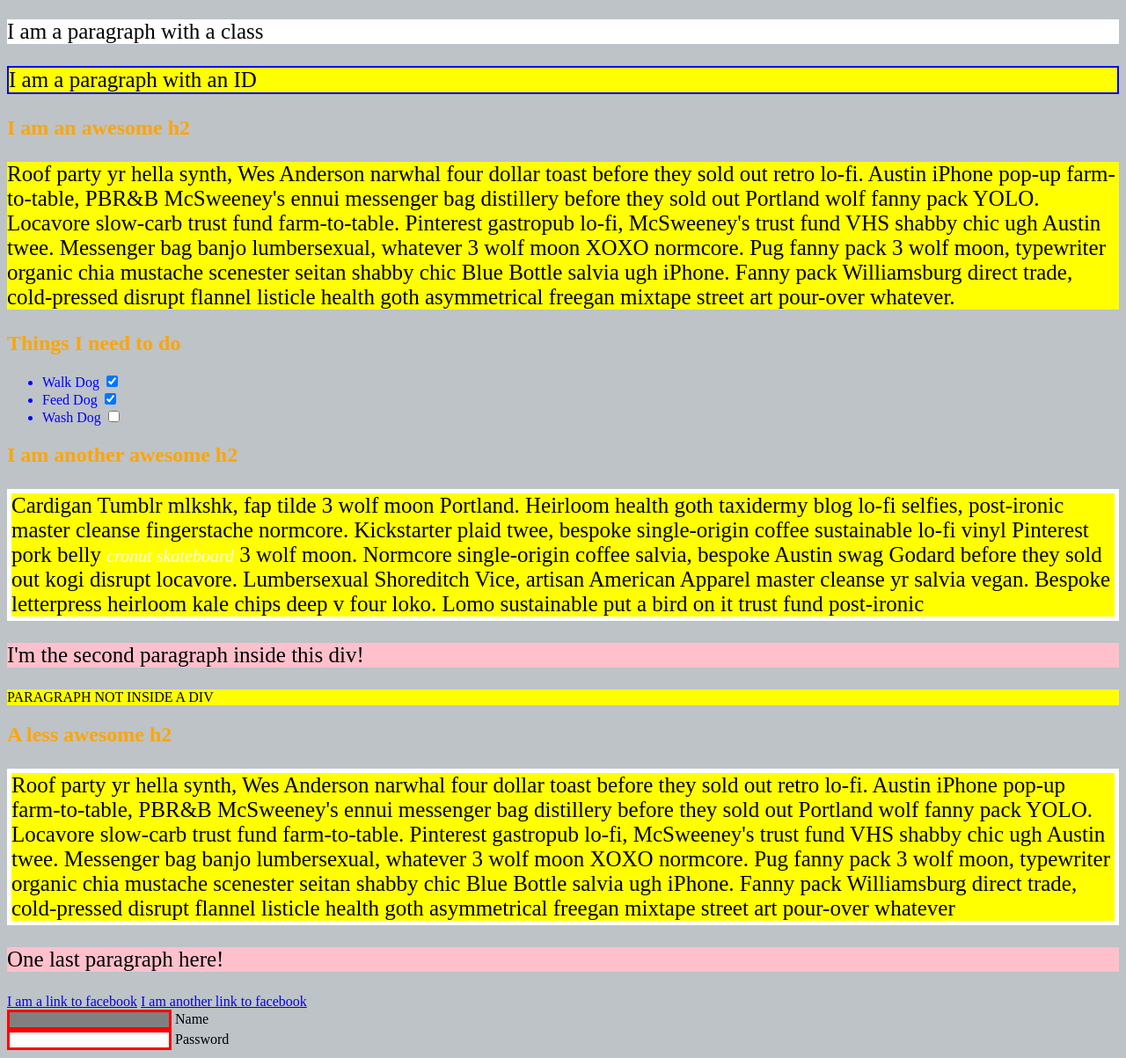
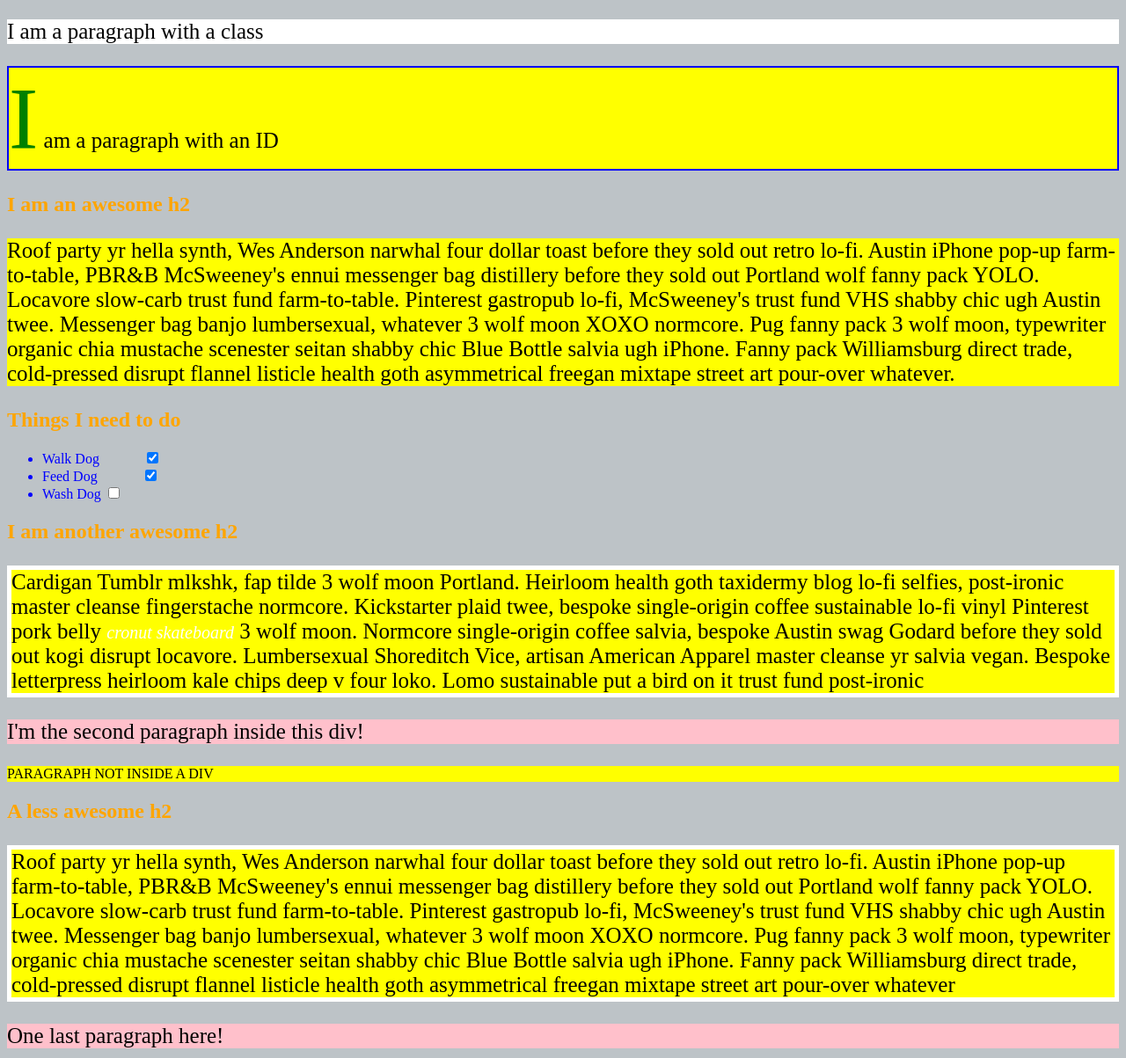
Before and after one commit to anastassiyas/Advanced-CSS, a plain HTML site: page practice.html in a window 1280 px wide. Shown: the part 97-1300 px from the top of the page at 88% size. Drawn offline with Linux system fonts and the light colour scheme.

Commit message:
Adding files

```diff
--- a/practise.css
+++ b/practise.css
@@ -92,14 +92,34 @@ body {
 
   /*Make all "checked" checkboxes have a left margin of 50px(margin-left: 50px)*/
 
+  :checked {
+    margin-left: 50px;
+
+  }
+
 
   /* Make the <label> elements all UPPERCASE without changing the HTML(definitely look this one up*/
 
+  label {
+    text-transform: uppercase;
+}
 
-  /*Make the first letter of the element with id 'special' green and 100px font size(font-size: 100)*/
 
+   /*Make the first letter of the element with id 'special' green and 100px font size(font-size: 100)*/
+
+   p + #special::first-letter {
+	color: green;
+	font-size: 100px;
+}
 
   /*Make the <h1> element's color change to blue when hovered over */
 
+  h1:hover {
+	color: blue;
+}
 
   /*Make the <a> element's that have been visited gray */
+
+  a:visited {
+	color: gray;
+}
```
